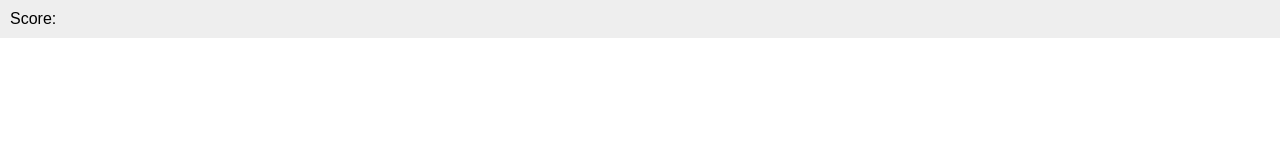
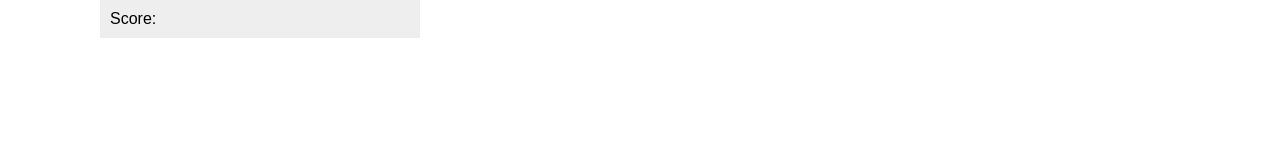
Before and after one commit to wooldridge/snippet-hunt, a website: page src/index.html in a window 1280 px wide. Drawn offline with nearby package versions, Linux system fonts and the light colour scheme; some packages are replaced by stand-ins of ours.

Commit message:
temporary style tweaks

```diff
--- a/src/styles/styles.css
+++ b/src/styles/styles.css
@@ -15,8 +15,8 @@ body {
 #info-container {
   position: absolute;
   top: 0;
-  left: 0;
-  width: 100%;
+  left: 100px;
+  width: 300px;
   padding: 10px;
   background-color: #eee;
   z-index: 100;
```
